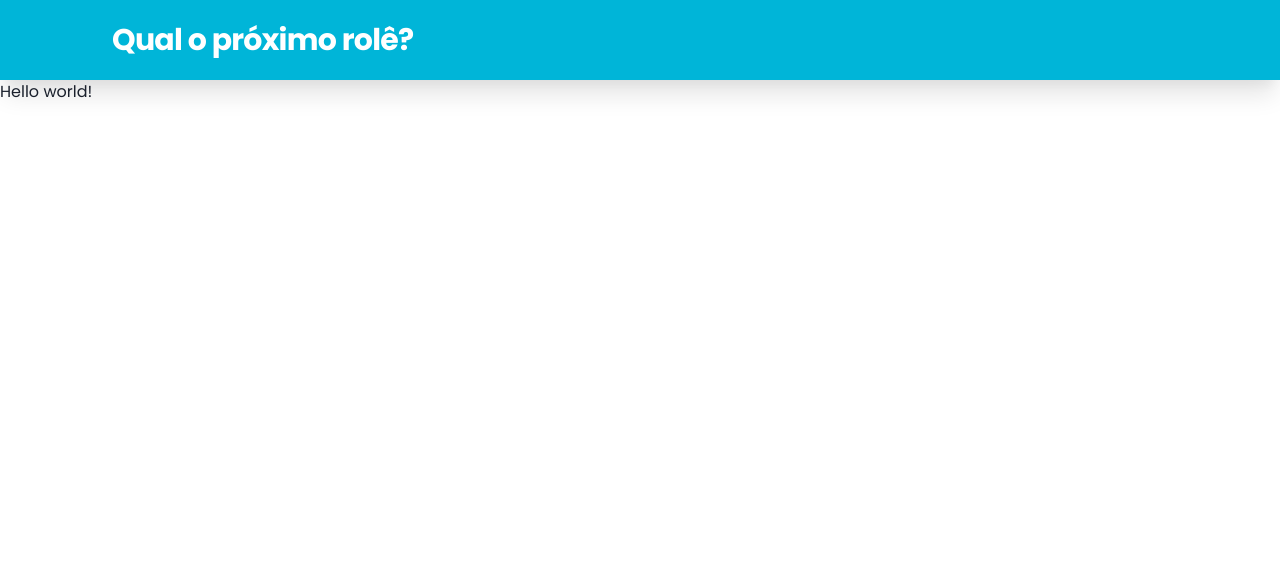
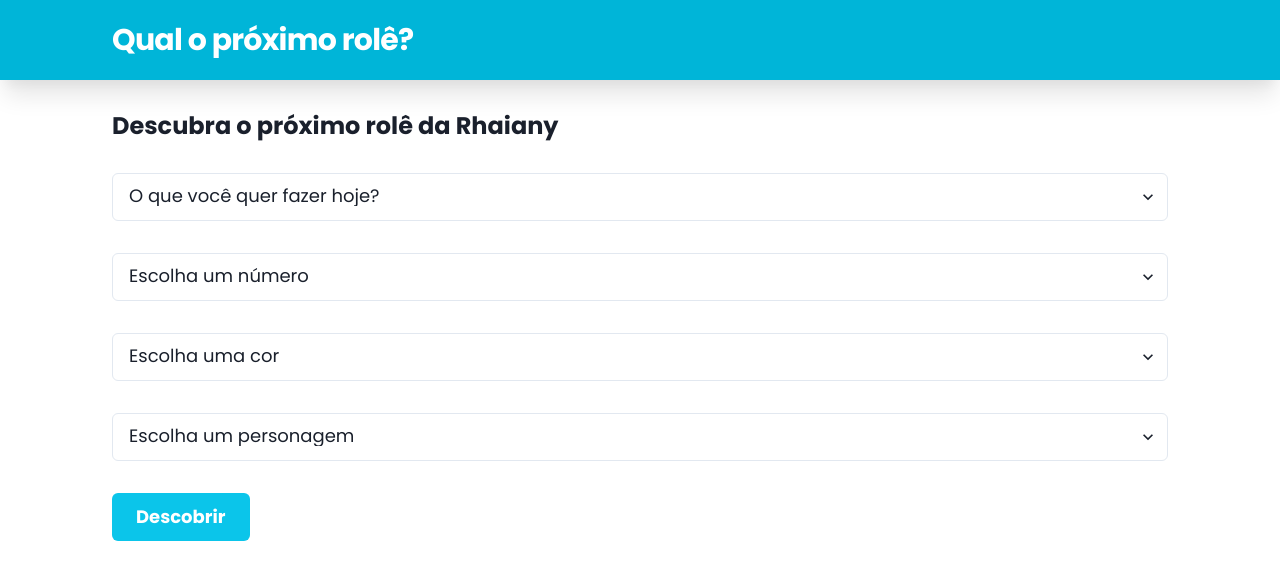
Before and after one commit to joaopcm/goals-chooser, a Next.js app: page / in a window 1280 px wide. Shown: the top 580 px of the page. Built offline with nearby package versions, Linux system fonts and the light colour scheme; no server answers.

Commit message:
feat: add random logic

```diff
--- /dev/null
+++ b/src/components/Container.tsx
@@ -0,0 +1,21 @@
+import { ReactNode } from 'react'
+import { Box } from '@chakra-ui/react'
+
+interface ContainerProps {
+  children: ReactNode;
+}
+
+export default function Container({ children }: ContainerProps) {
+  return (
+    <Box
+      maxWidth="1120px"
+      marginLeft="auto"
+      marginRight="auto"
+      paddingLeft="2rem"
+      paddingRight="2rem"
+      marginTop="2rem"
+    >
+      {children}
+    </Box>
+  )
+}
--- a/src/components/Header.tsx
+++ b/src/components/Header.tsx
@@ -20,7 +20,6 @@ export default function Header() {
       >
         <Heading
           fontSize="3xl"
-          fontWeight="bold"
           letterSpacing="tight"
         >
           Qual o próximo rolê?
--- a/src/pages/_app.tsx
+++ b/src/pages/_app.tsx
@@ -3,12 +3,15 @@ import { ChakraProvider } from "@chakra-ui/react";
 
 import { theme } from '../styles/theme';
 import Header from '../components/Header'
+import Container from '../components/Container'
 
 function MyApp({ Component, pageProps }: AppProps) {
   return (
     <ChakraProvider theme={theme}>
       <Header />
-      <Component {...pageProps} />
+      <Container>
+        <Component {...pageProps} />
+      </Container>
     </ChakraProvider>
   );
 }
--- a/src/pages/index.tsx
+++ b/src/pages/index.tsx
@@ -1,4 +1,23 @@
+import { useState, useMemo } from 'react';
 import { GetServerSideProps } from "next";
+import {
+  Heading,
+  Select as SelectInput,
+  Button,
+  VStack,
+  Alert,
+  AlertIcon,
+  AlertTitle,
+  AlertDescription,
+  Modal,
+  ModalOverlay,
+  ModalContent,
+  ModalHeader,
+  ModalFooter,
+  ModalBody,
+  ModalCloseButton,
+  useDisclosure,
+} from '@chakra-ui/react'
 
 import { notion, Title, MultiSelect, Select } from '../services/notion'
 import SEO from '../components/SEO'
@@ -20,10 +39,171 @@ interface HomeProps {
 }
 
 export default function Home({ goals }: HomeProps) {
+  const [numberFilter, setNumberFilter] = useState<number>();
+  const [colorFilter, setColorFilter] = useState<string>();
+  const [characterFilter, setCharacterFilter] = useState<string>();
+  const [typeFilter, setTypeFilter] = useState<string>();
+  const [showValidations, setShowValidations] = useState(false);
+  const [result, setResult] = useState<Goal>();
+  const [noResults, setNoResults] = useState(false);
+  const { isOpen, onOpen, onClose } = useDisclosure();
+
+  const isValid = useMemo(() => {
+    return numberFilter &&  colorFilter && characterFilter && typeFilter
+  }, [numberFilter, colorFilter, characterFilter, typeFilter])
+
+  function closeModal() {
+    setShowValidations(false);
+    setResult(undefined);
+    setNoResults(false);
+    onClose();
+  }
+
+  function isOdd(value: number) {
+    return value % 2 !== 0;
+  }
+
+  function handleGenerateResults() {
+    setShowValidations(true);
+    setNoResults(false);
+
+    if (!isValid) {
+      return
+    }
+
+    const possibleGoals = goals.filter(goal =>
+      goal.types.map(type => type.name).includes(typeFilter!) &&
+      goal.status === 'pending'
+    );
+
+    if (!possibleGoals.length) {
+      return setNoResults(true);
+    }
+
+    if (possibleGoals.length === 1) {
+      setResult(possibleGoals[0]);
+    } else {
+      let randomGoal = possibleGoals[Math.floor(Math.random() * possibleGoals.length)];
+
+      if (isOdd(numberFilter!)) {
+        randomGoal = possibleGoals[Math.floor(Math.random() * possibleGoals.length)];
+      }
+
+      if (!isOdd(colorFilter!.length)) {
+        randomGoal = possibleGoals[Math.floor(Math.random() * possibleGoals.length)];
+      }
+
+      if (isOdd(characterFilter!.length)) {
+        randomGoal = possibleGoals[Math.floor(Math.random() * possibleGoals.length)];
+      }
+
+      setResult(randomGoal);
+    }
+
+    onOpen();
+  }
+
   return (
     <>
       <SEO title="Qual o próximo rolê?" />
-      <h1>Hello world!</h1>
+
+      <Modal isOpen={isOpen} onClose={closeModal} isCentered size="xl">
+        <ModalOverlay />
+        <ModalContent>
+          <ModalHeader>Se liga nesse rolê!</ModalHeader>
+          <ModalCloseButton />
+          <ModalBody>
+            Que tal vocês abraçarem o rolê "<strong>{result?.name}</strong>"?
+          </ModalBody>
+
+          <ModalFooter>
+            <Button mr={3} onClick={onClose} colorScheme="cyan" color="white">
+              Fechado!
+            </Button>
+          </ModalFooter>
+        </ModalContent>
+      </Modal>
+
+      <Heading fontSize="2xl">Descubra o próximo rolê da Rhaiany</Heading>
+
+      <VStack spacing="2rem" mt="2rem" alignItems="flex-start">
+        {noResults && (
+          <Alert status="error">
+            <AlertIcon />
+            <AlertTitle mr={2}>Sem resultados!</AlertTitle>
+            <AlertDescription>Não foi possível encontrar um rolê de acordo com as suas respostas.</AlertDescription>
+          </Alert>
+        )}
+
+        <SelectInput
+          placeholder="O que você quer fazer hoje?"
+          size="lg"
+          value={typeFilter}
+          onChange={event => setTypeFilter(event.target.value)}
+          isInvalid={showValidations && !typeFilter}
+          isRequired
+        >
+          <option value="experience">Ter uma experiência diferenciada</option>
+          <option value="food">Comer bem</option>
+          <option value="content">Assistir algo</option>
+        </SelectInput>
+
+        <SelectInput
+          placeholder="Escolha um número"
+          size="lg"
+          value={numberFilter}
+          onChange={event => setNumberFilter(Number(event.target.value))}
+          isInvalid={showValidations && !numberFilter}
+          isRequired
+        >
+          <option value="0">0</option>
+          <option value="1">1</option>
+          <option value="2">2</option>
+          <option value="3">3</option>
+          <option value="4">4</option>
+          <option value="5">5</option>
+          <option value="6">6</option>
+          <option value="7">7</option>
+          <option value="8">8</option>
+          <option value="9">9</option>
+        </SelectInput>
+
+        <SelectInput
+          placeholder="Escolha uma cor"
+          size="lg"
+          value={colorFilter}
+          onChange={event => setColorFilter(event.target.value)}
+          isInvalid={showValidations && !colorFilter}
+          isRequired
+        >
+          <option value="blue">Azul</option>
+          <option value="black">Preto</option>
+          <option value="red">Vermelho</option>
+          <option value="green">Verde</option>
+          <option value="yellow">Amarelo</option>
+          <option value="orange">Laranja</option>
+        </SelectInput>
+
+        <SelectInput
+          placeholder="Escolha um personagem"
+          size="lg"
+          value={characterFilter}
+          onChange={event => setCharacterFilter(event.target.value)}
+          isInvalid={showValidations && !characterFilter}
+          isRequired
+        >
+          <option value="mikey">Mikey</option>
+          <option value="draken">Draken</option>
+          <option value="takemichi">Takemichi</option>
+          <option value="hinata">Hinata</option>
+          <option value="naruto">Naruto</option>
+          <option value="sasuke">Sasuke</option>
+          <option value="sakura">Sakura</option>
+          <option value="kakashi">Kakashi</option>
+        </SelectInput>
+
+        <Button size="lg" colorScheme="cyan" color="white" onClick={handleGenerateResults}>Descobrir</Button>
+      </VStack>
     </>
   )
 }
```
